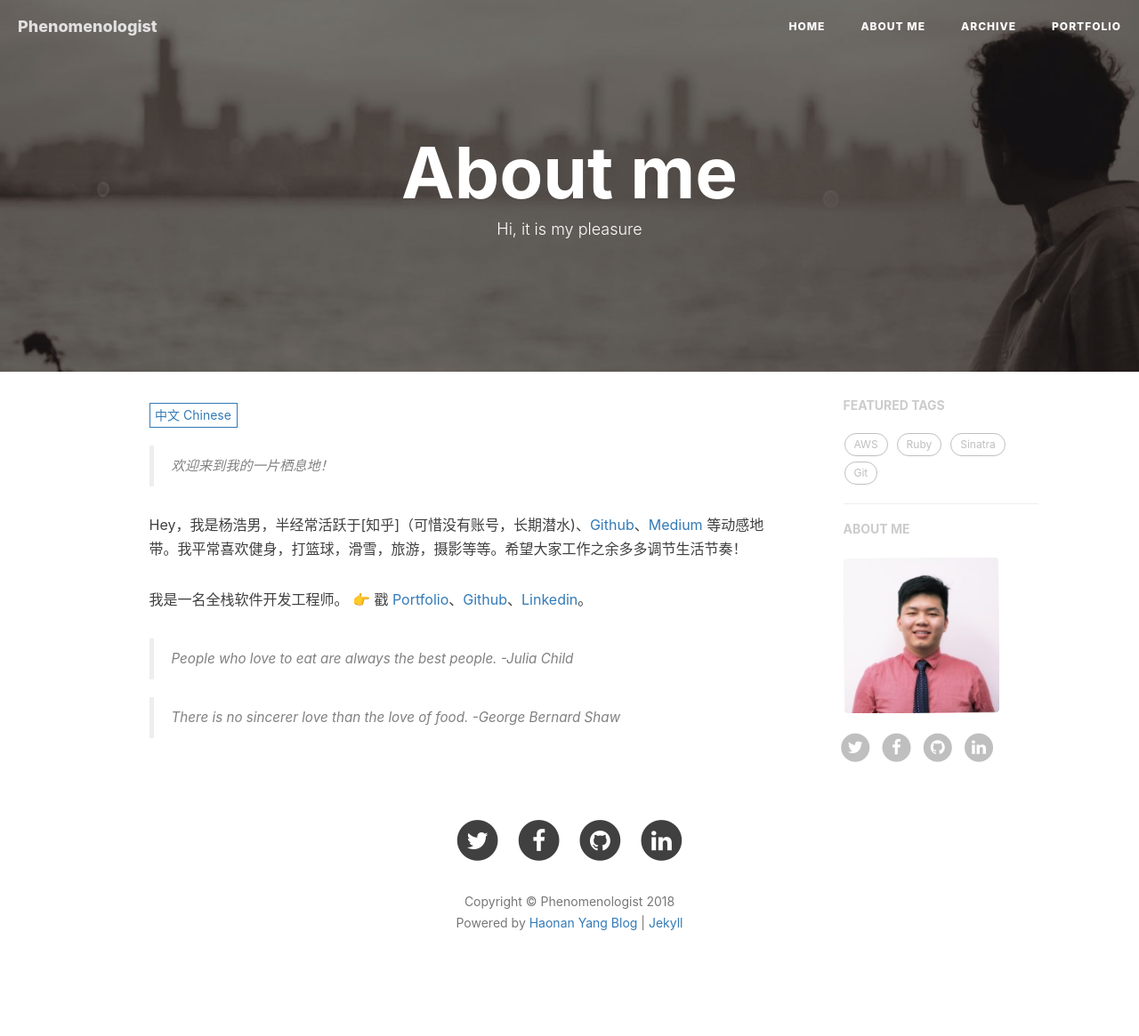
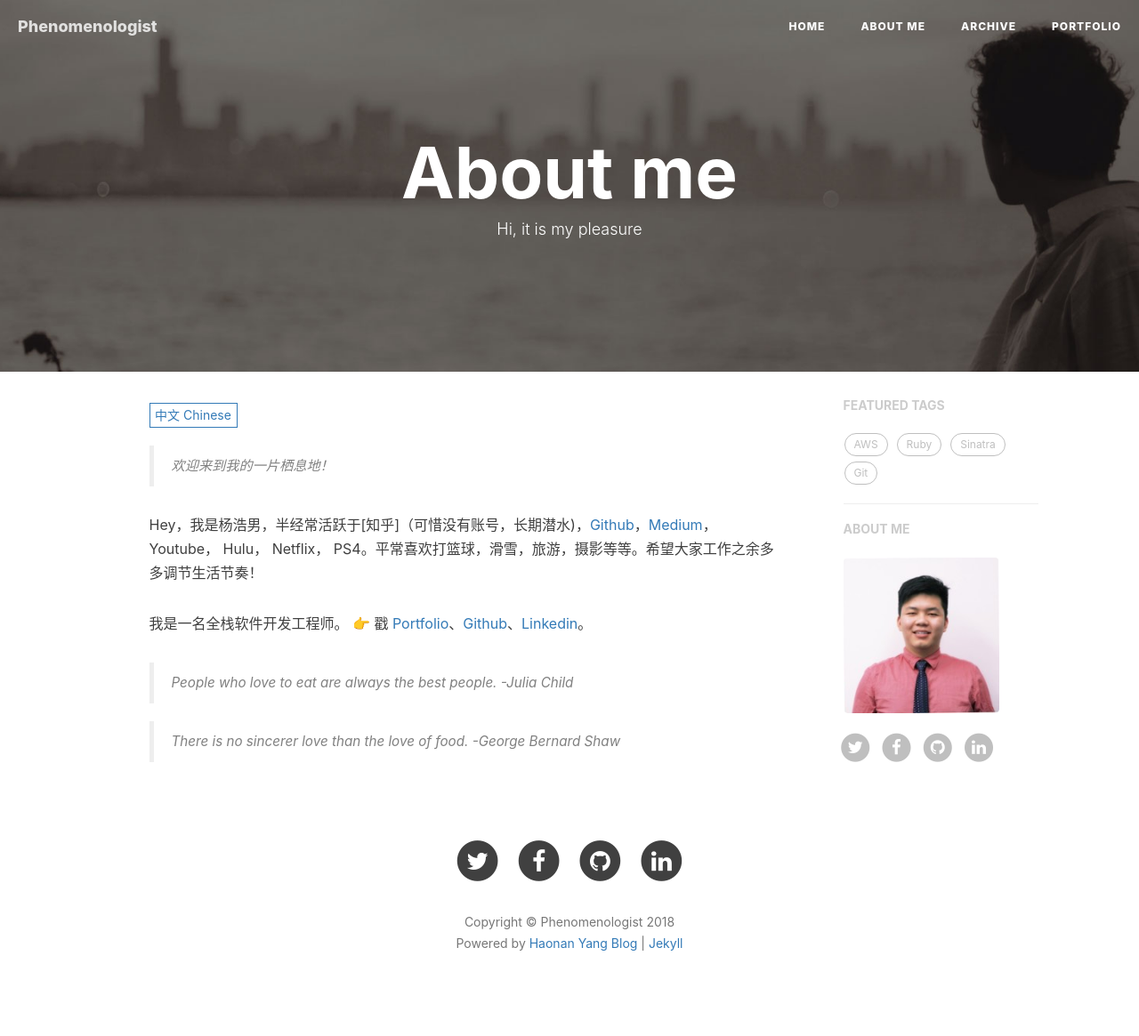
Before and after one commit to rapsoulhaonan/rapsoulhaonan.github.io, a Jekyll site: the page built from about.html, in a window 1280 px wide. Shown: the whole page at 89% size. Built offline with Jekyll 4.4.1, drawn with Linux system fonts in a browser that asks for light colours; nearby versions of some CDN libraries; comment, search, counter and statistics services are not loaded; before the commit the page ends 1142 px from its top, so only the background shows below that.

Commit message:
Update zh.md

```diff
--- a/_includes/about/zh.md
+++ b/_includes/about/zh.md
@@ -1,6 +1,6 @@
 > 欢迎来到我的一片栖息地！
 
-Hey，我是杨浩男，半经常活跃于[知乎]（可惜没有账号，长期潜水)、[Github](http://github.com/rapsoulhaonan)、[Medium](https://medium.com/@rapsoulhaonan) 等动感地带。我平常喜欢健身，打篮球，滑雪，旅游，摄影等等。希望大家工作之余多多调节生活节奏！
+Hey，我是杨浩男，半经常活跃于[知乎]（可惜没有账号，长期潜水)，[Github](http://github.com/rapsoulhaonan)，[Medium](https://medium.com/@rapsoulhaonan)，Youtube， Hulu， Netflix， PS4。平常喜欢打篮球，滑雪，旅游，摄影等等。希望大家工作之余多多调节生活节奏！
 
 我是一名全栈软件开发工程师。
 👉 戳 [Portfolio](/portfolio)、[Github](http://github.com/rapsoulhaonan)、[Linkedin](https://www.linkedin.com/in/haonan-yang-1a908056/)。
```
